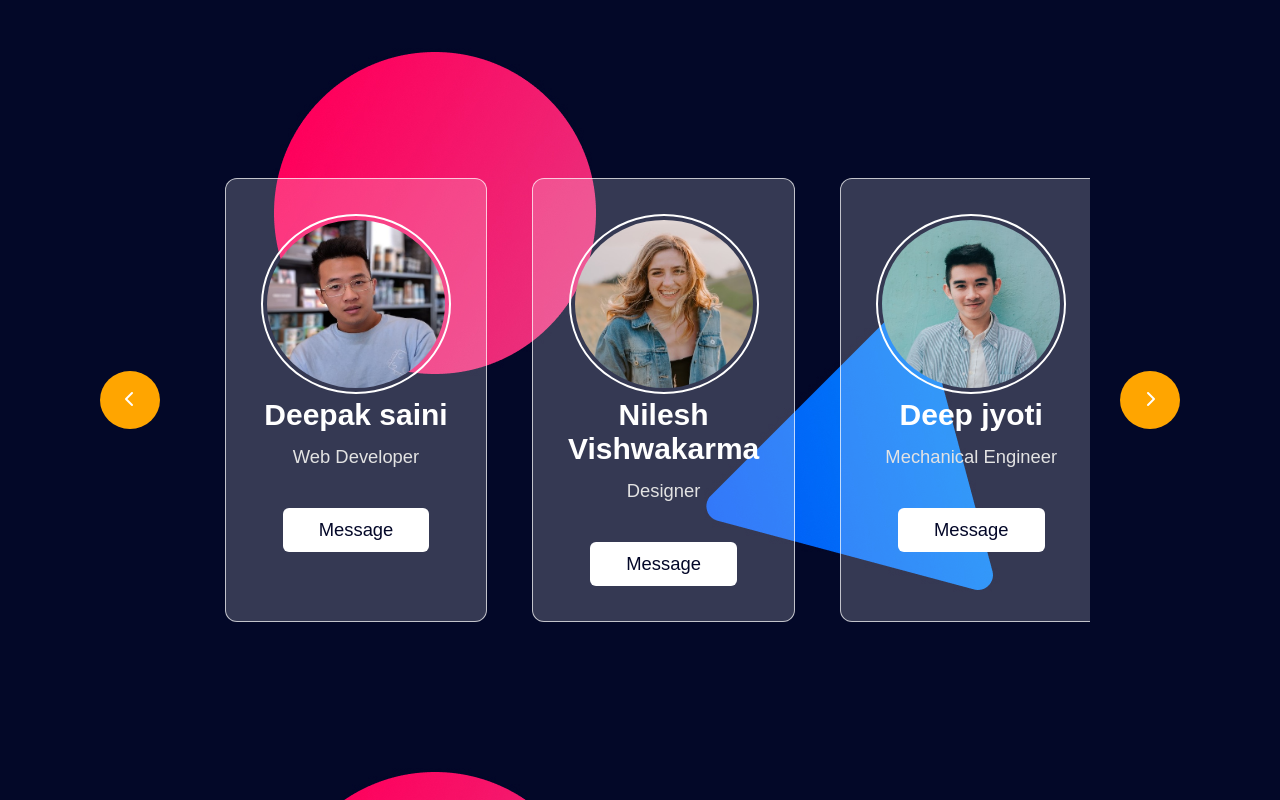
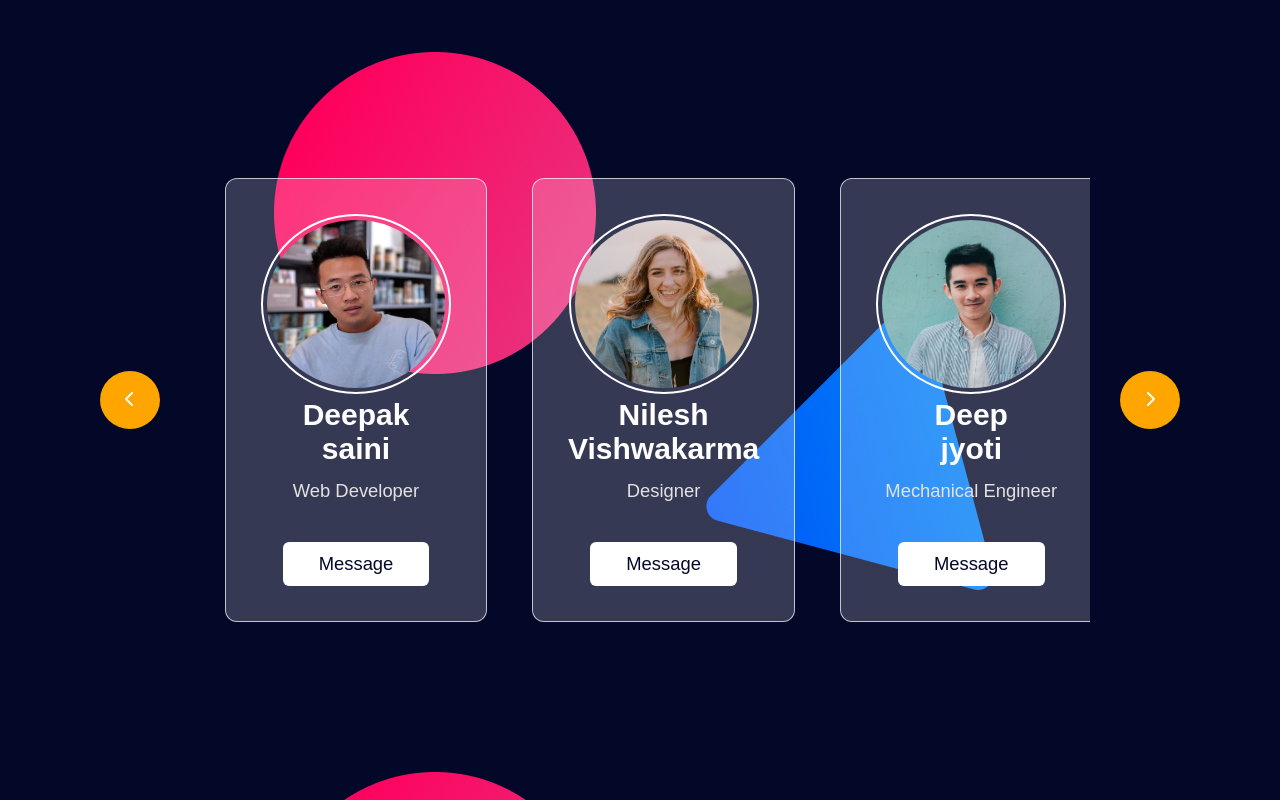
Before and after one commit to Deepaksaini73/Daily-Web-development-front-end-project, a plain HTML site: page project 6 . Card slider/index.html in a window 1280 px wide. Drawn offline with Linux system fonts and the light colour scheme.

Commit message:
update demo img

```diff
--- a/project 6 . Card slider/index.html
+++ b/project 6 . Card slider/index.html
@@ -18,7 +18,7 @@
         <div class="card">
           <span class="item">
             <img src="images/img-1.jpg" alt="" />
-            <h2 class="name">Deepak saini</h2>
+            <h2 class="name">Deepak <br>saini</h2>
             <p class="profession">Web Developer</p>
             <button class="btn">Message</button>
           </span>
@@ -30,7 +30,7 @@
           </span>
           <span class="item">
             <img src="images/img-3.jpg" alt="" />
-            <h2 class="name">Deep jyoti</h2>
+            <h2 class="name">Deep <br>jyoti</h2>
             <p class="profession">Mechanical Engineer</p>
             <button class="btn">Message</button>
           </span>
@@ -40,19 +40,19 @@
         <div class="card">
           <span class="item">
             <img src="images/img-4.jpg" alt="" />
-            <h2 class="name">Tushar Gardia</h2>
+            <h2 class="name">Tushar <br>Gardia</h2>
             <p class="profession">Robotics Engineer</p>
             <button class="btn">Message</button>
           </span>
           <span class="item">
             <img src="images/img-5.jpg" alt="" />
-            <h2 class="name">Alok Kumar</h2>
+            <h2 class="name">Alok <br> Kumar</h2>
             <p class="profession">Actor</p>
             <button class="btn">Message</button>
           </span>
           <span class="item">
             <img src="images/img-6.jpg" alt="" />
-            <h2 class="name">Krishnananad</h2>
+            <h2 class="name">Krishnananad <br> Yadav</h2>
             <p class="profession">Civil Engineer</p>
             <button class="btn">Message</button>
           </span>
```
Also changed, not shown: project 6 . Card slider/demo img/Screenshot 2024-08-09 123212.png (added).
